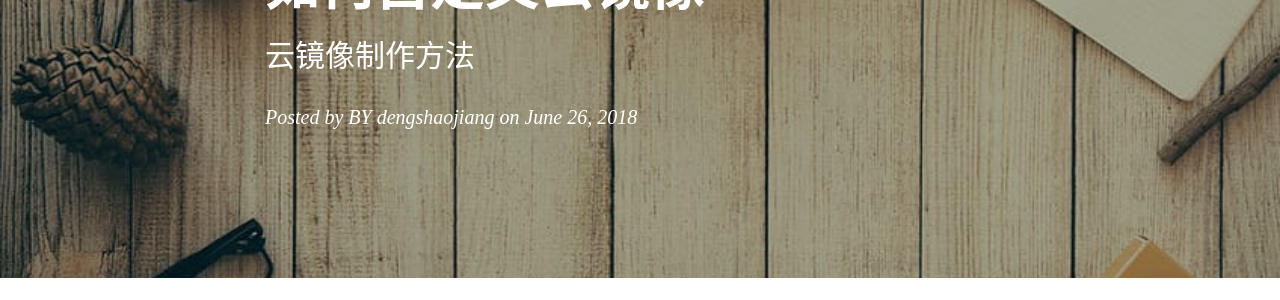
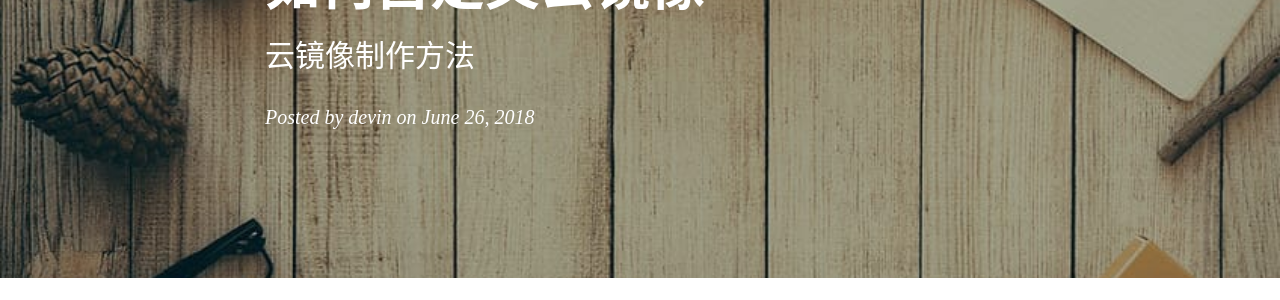
Before and after one commit to dengshaojiang/dengshaojiang.github.io, a Jekyll site: the page built from _posts/2018-06-26-如何自定义云镜像.md, in a window 1280 px wide and 900 px high. Shown: the part 245-545 px from the top of the window. Built offline with Jekyll 4.4.1, drawn with Linux system fonts in a browser that asks for light colours; nearby versions of some CDN libraries; comment, search, counter and statistics services are not loaded.

Commit message:
modify author

```diff
--- a/_posts/2018-06-26-如何自定义云镜像.md
+++ b/_posts/2018-06-26-如何自定义云镜像.md
@@ -3,7 +3,7 @@ layout:     post
 title:      如何自定义云镜像
 subtitle:   云镜像制作方法
 date:       2018-06-26
-author:     BY dengshaojiang
+author:     devin
 header-img: img/post-bg-desk.jpg
 catalog: true
 tags:
```
Also changed, not shown: _posts/2018-06-27-gitalk安装指南.md (+1 -1 lines).
